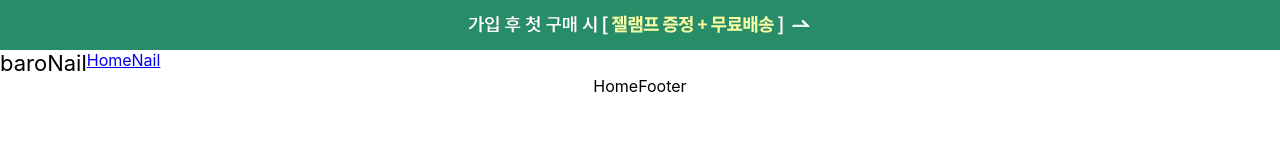
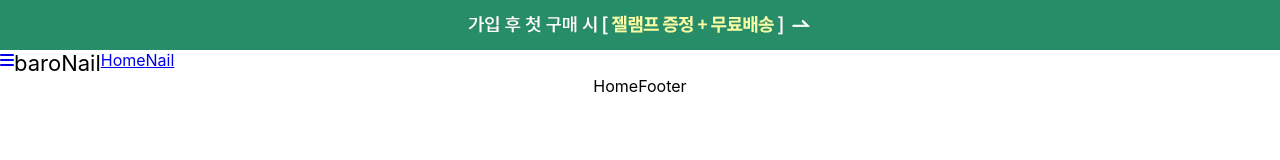
Before and after one commit to ProjectBaN/ProjectBaN, a React (Create React App) app in the folder client/: page / in a window 1280 px wide. Shown: the top 160 px of the page. Built offline with nearby package versions, Linux system fonts and the light colour scheme.

Commit message:
Update-CategoryMenu

```diff
--- a/client/src/components/common/CategoryMenu.jsx
+++ b/client/src/components/common/CategoryMenu.jsx
@@ -1,7 +1,14 @@
 import React from 'react';
+import { Link } from 'react-router-dom';
 
 function CategoryMenu() {
-  return <div>CategoryMenu</div>;
+  return (
+    <div>
+      <Link to="/category">
+        <i className="fas fa-bars"></i>
+      </Link>
+    </div>
+  );
 }
 
 export default CategoryMenu;
--- a/client/src/components/common/Header/Header.jsx
+++ b/client/src/components/common/Header/Header.jsx
@@ -2,6 +2,7 @@ import React from 'react';
 import styled from 'styled-components';
 import HeaderMenu from './HeaderMenu';
 import HeaderHomeLogo from './HeaderHomeLogo';
+import CategoryMenu from '../CategoryMenu';
 
 function Header() {
   const HeaderContainer = styled.header`
@@ -11,6 +12,7 @@ function Header() {
   return (
     <div>
       <HeaderContainer>
+        <CategoryMenu />
         <HeaderHomeLogo />
         <HeaderMenu />
       </HeaderContainer>
```
